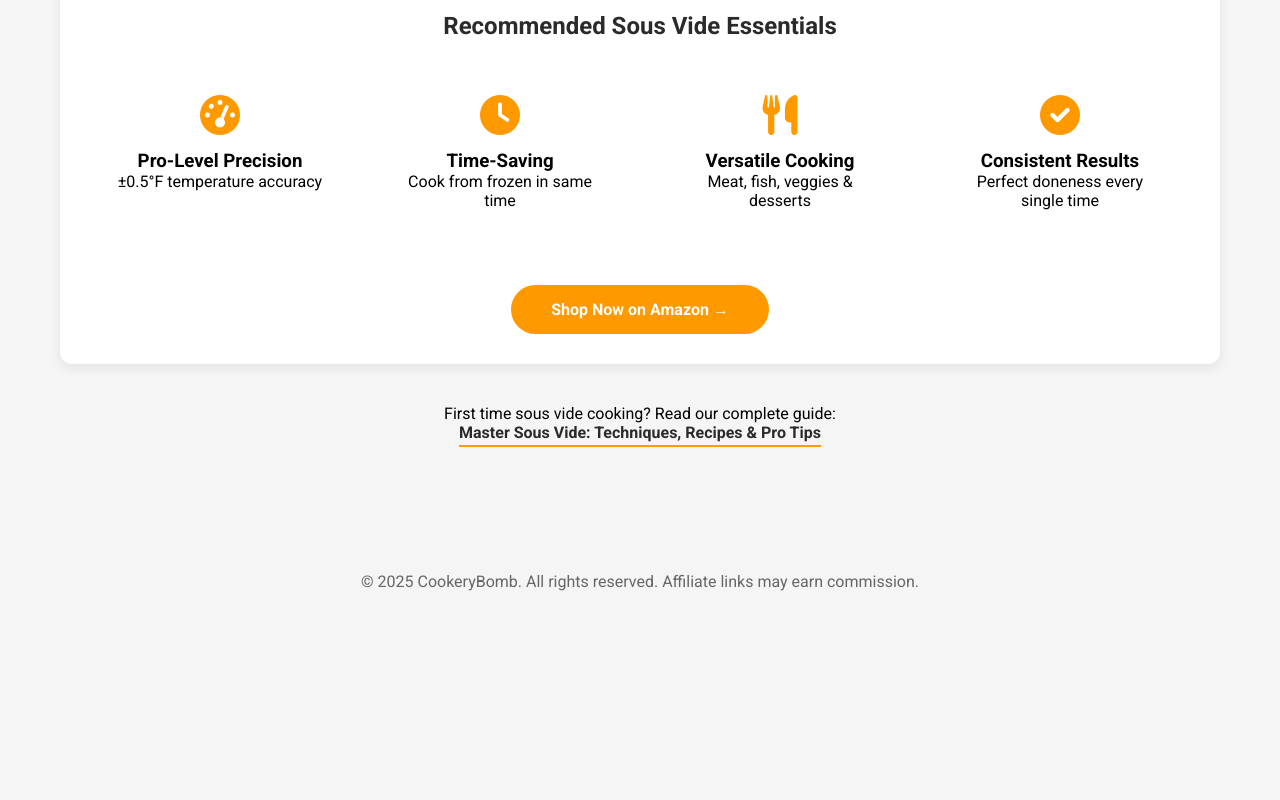
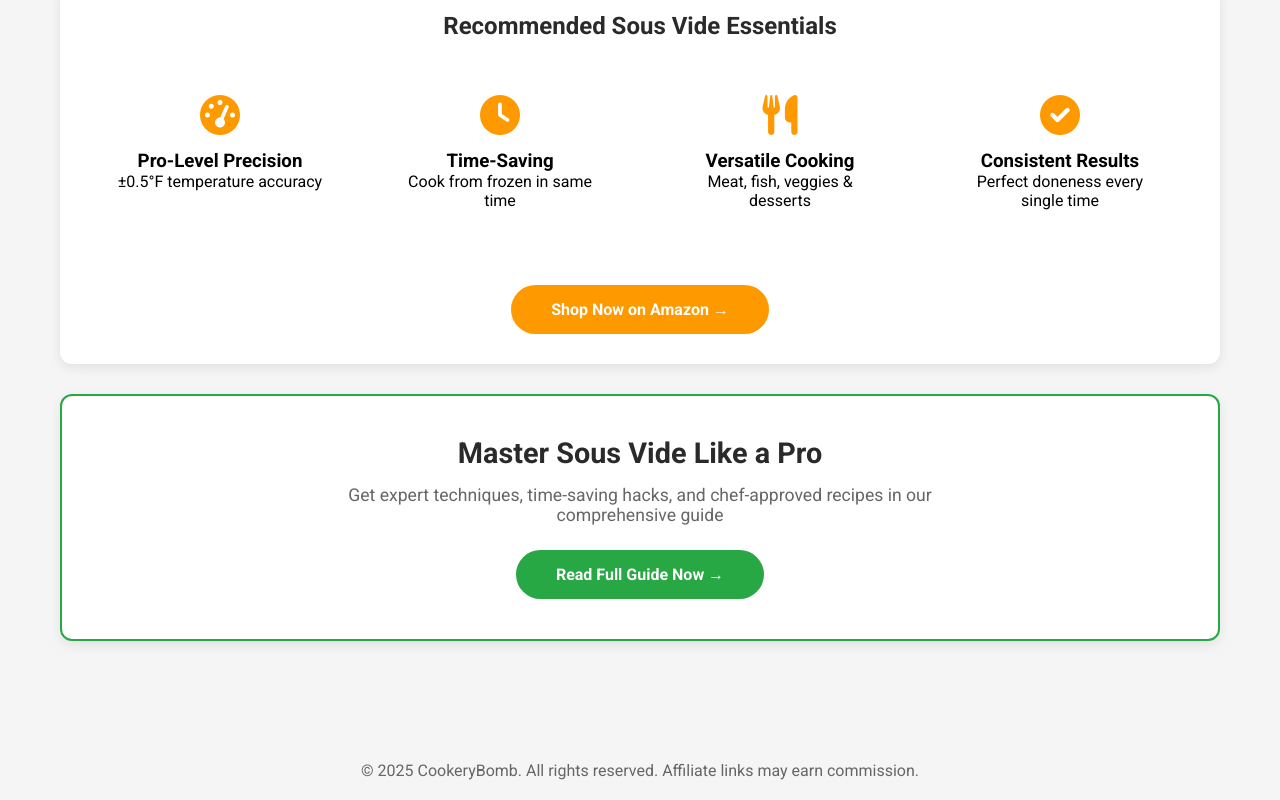
Before and after one commit to HowNow101/SousVide, a plain HTML site: page index.html in a window 1280 px wide. Shown: the part 668-1468 px from the top of the page. Before the commit the page ends 1279 px from the top, so only its background shows below. Drawn offline with Linux system fonts and the light colour scheme.

Commit message:
Update index.html

```diff
--- a/index.html
+++ b/index.html
@@ -79,24 +79,6 @@
             transform: translateY(-2px);
         }
 
-        .article-link {
-            text-align: center;
-            margin: 40px 0;
-        }
-
-        .article-link a {
-            color: #2a2a2a;
-            text-decoration: none;
-            font-weight: 700;
-            border-bottom: 2px solid #FF9900;
-            padding-bottom: 3px;
-            transition: color 0.3s;
-        }
-
-        .article-link a:hover {
-            color: #FF8C00;
-        }
-
         .features {
             display: grid;
             grid-template-columns: repeat(auto-fit, minmax(250px, 1fr));
@@ -117,6 +99,48 @@
             margin-bottom: 15px;
         }
 
+        /* NEW GUIDE CARD STYLES */
+        .guide-card {
+            background: #fff;
+            border-radius: 12px;
+            padding: 40px 30px;
+            margin: 30px 0;
+            box-shadow: 0 4px 12px rgba(0,0,0,0.08);
+            text-align: center;
+            border: 2px solid #28a745;
+        }
+
+        .guide-card h3 {
+            color: #2a2a2a;
+            font-size: 1.8em;
+            margin-bottom: 15px;
+        }
+
+        .guide-card p {
+            color: #666;
+            font-size: 1.1em;
+            margin-bottom: 25px;
+            max-width: 600px;
+            margin-left: auto;
+            margin-right: auto;
+        }
+
+        .guide-button {
+            background: #28a745;
+            color: white !important;
+            padding: 15px 40px;
+            border-radius: 50px;
+            text-decoration: none;
+            font-weight: 700;
+            display: inline-block;
+            transition: transform 0.3s, background 0.3s;
+        }
+
+        .guide-button:hover {
+            background: #218838;
+            transform: translateY(-2px);
+        }
+
         footer {
             text-align: center;
             padding: 20px;
@@ -135,6 +159,10 @@
 
             .hero-image {
                 height: 250px;
+            }
+
+            .guide-card h3 {
+                font-size: 1.4em;
             }
         }
     </style>
@@ -183,13 +211,15 @@
             </a>
         </div>
 
-        <!-- Article Link Section -->
-        <div class="article-link">
-            <p>First time sous vide cooking? Read our complete guide:</p>
-            <a href="https://cookerybomb.com/category/sous-vide-cooking" target="_blank">
-                Master Sous Vide: Techniques, Recipes & Pro Tips
+        <!-- NEW CookeryBomb Guide Card -->
+        <div class="guide-card">
+            <h3>Master Sous Vide Like a Pro</h3>
+            <p>Get expert techniques, time-saving hacks, and chef-approved recipes in our comprehensive guide</p>
+            <a href="https://cookerybomb.com/category/sous-vide-cooking" class="guide-button" target="_blank">
+                Read Full Guide Now →
             </a>
         </div>
+
     </div>
 
     <footer>
```
